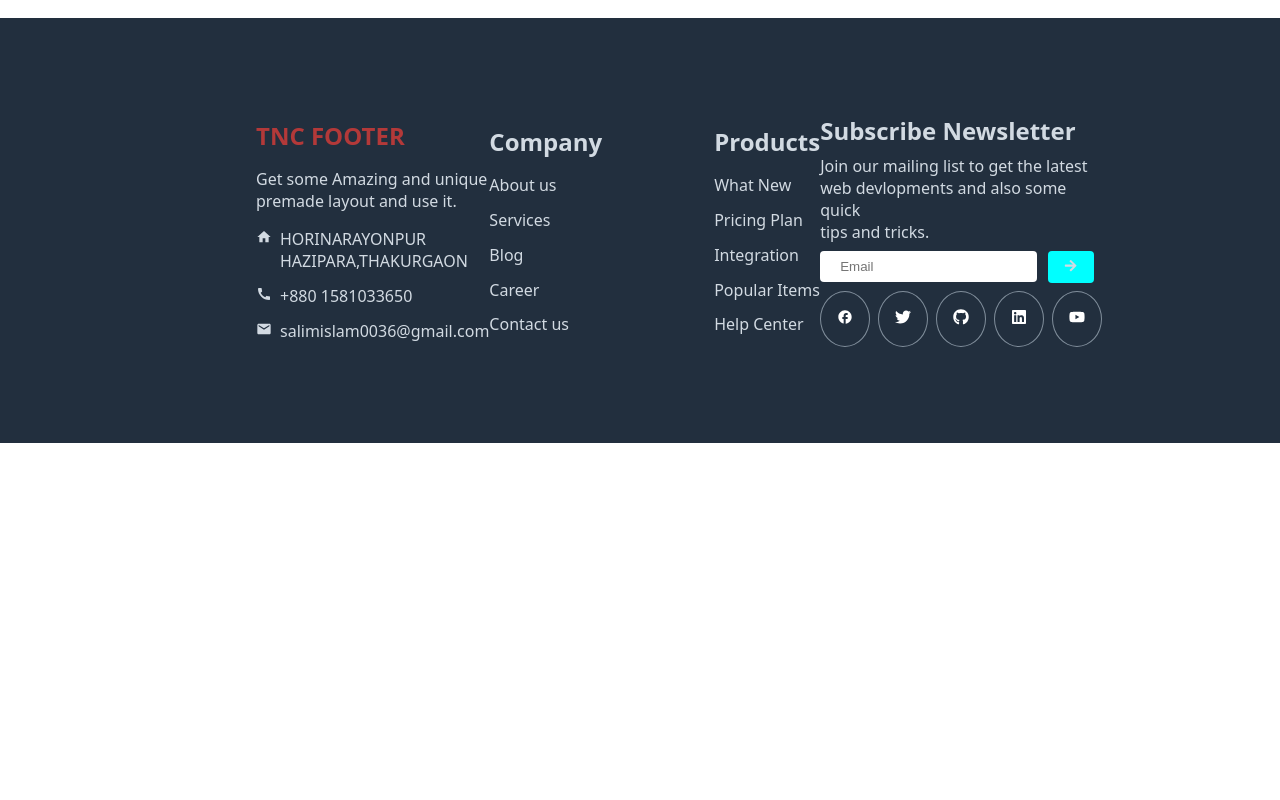
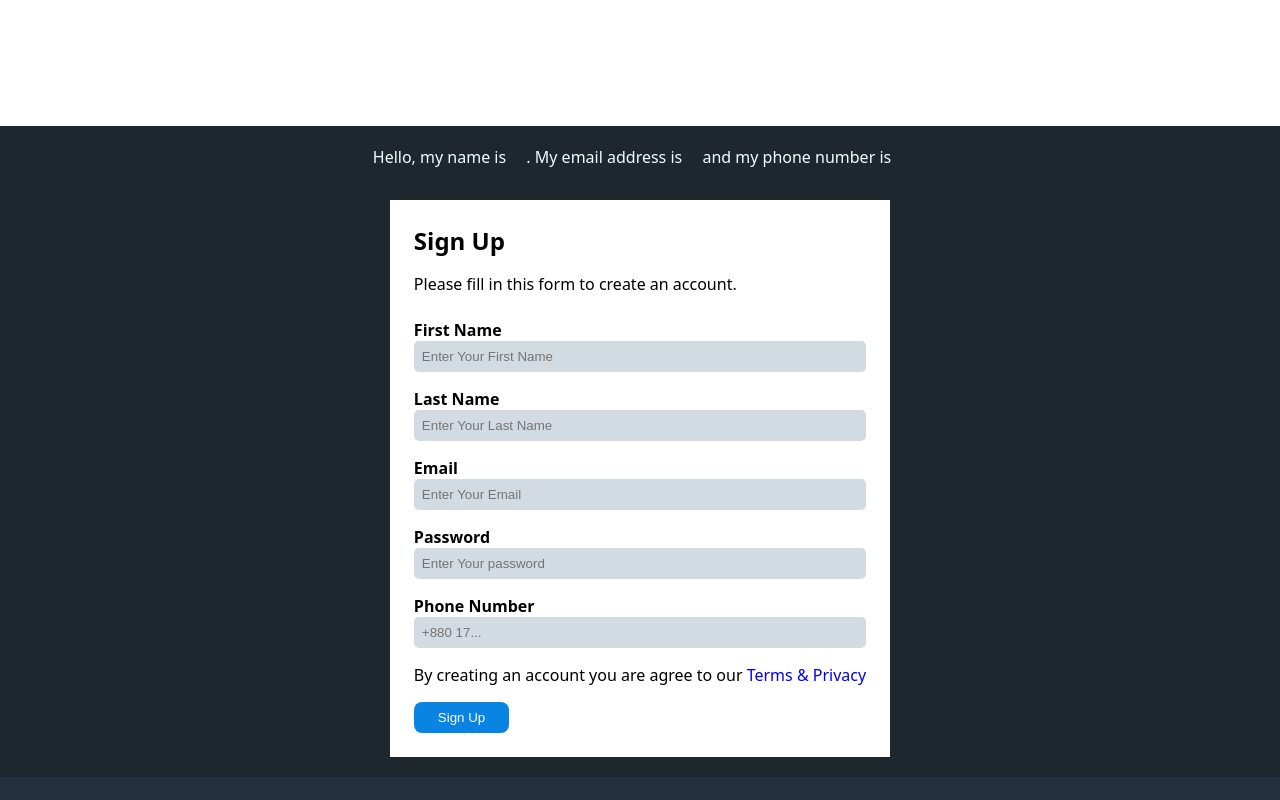
Before and after one commit to salim-khan-3/Practice-React-Class, a React (Vite) app: page / in a window 1280 px wide. Shown: the part 900-1700 px from the top of the page. Before the commit the page ends 1343 px from the top, so only its background shows below. Built offline with nearby package versions, Linux system fonts and the light colour scheme.

Commit message:
registration form

```diff
--- a/src/App.jsx
+++ b/src/App.jsx
@@ -2,6 +2,7 @@ import { Footer } from "./components/Footer"
 import { Header } from "./components/Header"
 import { MainContent } from "./components/MainContent"
 import { CounterApp } from "./counter/counter"
+import { RegistrationForm } from "./form/Form"
 
 export const App = () =>{
   return (
@@ -9,6 +10,7 @@ export const App = () =>{
       <Header/>
       <MainContent name="MD SALIM ISLAM" job= "MARKETING MENEGER" id= "123654789" phone="01783023657" email= "salimislam0036@gmail.com"/>
       <CounterApp/>
+      <RegistrationForm/>
       <Footer/>
     </>
   )
--- a/src/components/header.css
+++ b/src/components/header.css
@@ -143,7 +143,7 @@
   border-radius: 0.25rem;
 }
 .Arrow_button{
-  background-color: aqua;
+  background-color: #22a6b3;
   padding: 0.5rem 1rem;
   border-radius: 0.25rem;
   border: none;
--- a/src/counter/counter.css
+++ b/src/counter/counter.css
@@ -4,7 +4,7 @@
     box-sizing: border-box;
 }
 @import url('https://fonts.googleapis.com/css2?family=Cal+Sans&family=Gidole&family=Inter:ital,opsz,wght@0,14..32,100..900;1,14..32,100..900&family=Lato:ital,wght@0,100;0,300;0,400;0,700;0,900;1,100;1,300;1,400;1,700;1,900&family=Lexend+Giga:wght@100..900&family=Lexend:wght@100..900&family=Noto+Sans:ital,wght@0,100..900;1,100..900&family=Nunito:ital,wght@0,200..1000;1,200..1000&family=Playfair+Display:wght@400..900&family=Poppins:ital,wght@0,100;0,200;0,300;0,400;0,500;0,600;0,700;0,800;0,900;1,100;1,200;1,300;1,400;1,500;1,600;1,700;1,800;1,900&family=Raleway:ital,wght@0,100..900;1,100..900&family=Roboto+Condensed:ital,wght@0,100..900;1,100..900&family=Roboto+Flex:opsz,wght@8..144,100..1000&family=Roboto:ital,wght@0,100..900;1,100..900&family=Rubik:ital,wght@0,300..900;1,300..900&family=Space+Grotesk:wght@300..700&family=Work+Sans:ital,wght@0,100..900;1,100..900&display=swap');
-.container{
+.container, .counter_container{
     display: flex;
     align-items: center;
     justify-content: center;
@@ -14,9 +14,14 @@
 .counter_container{
     background-color: #95afc0;
     padding: 1.25rem;
+    flex-direction: column;
+    gap: 1rem;
 }
 .increment, .decrement, .reset{
     padding: 0.5rem 1rem;
+    border: none;
+    outline: none;
+    border-radius: 0.5rem;
 }
 .increment{
     background-color: #130f40;
@@ -30,3 +35,8 @@
     background-color: #b71540;
     color: #95afc0;
 }
+.inc_dec_reset{
+    display: flex;
+    align-items: center;
+    gap: 1rem;
+}
--- a/src/counter/counter.jsx
+++ b/src/counter/counter.jsx
@@ -20,9 +20,11 @@ export const CounterApp = () =>{
                 <h2 style={{textAlign:"center"}}>
                     <span>{count}</span>
                 </h2>
-                <button className="increment" onClick={handleIncrementCout}>Increment</button>
-                <button className="decrement" onClick={handleDecrementCount}>Decrement</button>
-                <button className="reset" onClick={()=>setCount(0)}>Reset</button>
+                <div className="inc_dec_reset">
+                    <button className="increment" onClick={handleIncrementCout}>Increment</button>
+                    <button className="decrement" onClick={handleDecrementCount}>Decrement</button>
+                    <button className="reset" onClick={()=>setCount(0)}>Reset</button>
+                </div>
             </div>
         </section>
     )
--- /dev/null
+++ b/src/form/Form.jsx
@@ -0,0 +1,112 @@
+import { useState } from "react";
+import "./form.css";
+import { IoWarningOutline } from "react-icons/io5";
+
+
+export const RegistrationForm = () =>{
+    //use state
+    const [user,setUser] = useState({
+        firstName:"",
+        lastName:"",
+        email:"",
+        password:"",
+        phoneNumber:"",
+    });
+
+    const [emailError,setEmailError] = useState('');
+
+    const handleInputChange= (e) =>{
+        const {name,value} =e.target;
+
+        setUser((prev)=>({...prev,[name]:value}))
+    if(name === "email"){
+            const emailRegex = /^[a-zA-Z0-9._%+-]+@[a-zA-Z0-9.-]+\.[a-zA-Z]{2,}$/
+        if(!emailRegex.test(value)){
+            setEmailError(`please input a valid email address`)
+        }else{
+            setEmailError("")
+        }
+        }
+    }
+
+    const handleFormSubmit= (event) =>{
+        event.preventDefault();
+
+        //final email validation
+         const emailRegex = /^[a-zA-Z0-9._%+-]+@[a-zA-Z0-9.-]+\.[a-zA-Z]{2,}$/;
+
+         if(!emailRegex.test(user.email)){
+            setEmailError(`please input a valid email address`);
+            return;
+         }
+
+        const formData = {
+            firstName : user.firstName,
+            lastName:user.lastName,
+            email:user.email,
+            password:user.password,
+            phoneNumber:user.phoneNumber,
+        }
+        console.log(formData);
+    }
+    return(
+        <section className="container_d">
+
+
+            <div className="Registration_form">
+                <div className="sign">
+                    <h1>Sign Up</h1>
+                    <p>Please fill in this form to create an account.</p>
+                </div>
+
+                <form  className="form" onSubmit={handleFormSubmit}>
+
+                    <div className="first_name">
+                        <label htmlFor="name">First Name</label> <br />
+                        <input type="text" name="firstName" placeholder= "Enter Your First Name" autoComplete="off" required value={user.firstName} onChange={handleInputChange}/>
+                        <span></span>
+                    </div>
+
+                    <div className="last_name">
+                        <label htmlFor="name">Last Name</label> <br />
+                        <input type="text" name="lastName" placeholder= "Enter Your Last Name" autoComplete="off" required value={user.lastName} onChange={handleInputChange}/>
+                    </div>
+
+                    <div className="email">
+                        <label htmlFor="email">Email</label> <br />
+                        <input type="email" name="email" id="email" placeholder= "Enter Your Email" autoComplete="off" value={user.email} onChange={handleInputChange}/>
+                        {
+                            emailError && <p className="flex-d"><IoWarningOutline />{emailError}</p>
+                        }
+                    </div>
+
+                    <div className="password">
+                        <label htmlFor="password">Password</label> <br />
+                        <input type="password" name="password" id="password" placeholder= "Enter Your password" autoComplete="off" required value={user.password} onChange={handleInputChange}/>
+                    </div>
+
+                    <div className="phone">
+                        <label htmlFor="phone">Phone Number</label> <br />
+                        <input type="phone" name="phoneNumber" id="number" placeholder= "+880 17..." autoComplete="off" required value={user.phoneNumber} onChange={handleInputChange}/>
+                    </div>
+
+                    <div>
+                        <p>By creating an account you are agree to our <span className="terms"><a href="#">Terms & Privacy</a></span></p>
+                    </div>
+
+                    <div className="button">
+                        <button type="submit" className="btn">Sign Up</button>
+                    </div>
+                </form>
+            </div>
+
+            <div className="userInfo">
+                <p>Hello, my name is
+                    <span className="bold_name">{user. firstName} {user.lastName}</span>
+                    . My email address is <span className="bold_name"> {user.email}</span>
+                     and my phone number is <span className="bold_name">{user.phoneNumber}</span>
+                </p>
+            </div>
+        </section>
+    )
+}
--- /dev/null
+++ b/src/form/form.css
@@ -0,0 +1,73 @@
+*{
+    margin:0;
+    padding: 0;
+    box-sizing: border-box;
+}
+
+@import url('https://fonts.googleapis.com/css2?family=Cal+Sans&family=Gidole&family=Inter:ital,opsz,wght@0,14..32,100..900;1,14..32,100..900&family=Lato:ital,wght@0,100;0,300;0,400;0,700;0,900;1,100;1,300;1,400;1,700;1,900&family=Lexend+Giga:wght@100..900&family=Lexend:wght@100..900&family=Noto+Sans:ital,wght@0,100..900;1,100..900&family=Nunito:ital,wght@0,200..1000;1,200..1000&family=Playfair+Display:wght@400..900&family=Poppins:ital,wght@0,100;0,200;0,300;0,400;0,500;0,600;0,700;0,800;0,900;1,100;1,200;1,300;1,400;1,500;1,600;1,700;1,800;1,900&family=Raleway:ital,wght@0,100..900;1,100..900&family=Roboto+Condensed:ital,wght@0,100..900;1,100..900&family=Roboto+Flex:opsz,wght@8..144,100..1000&family=Roboto:ital,wght@0,100..900;1,100..900&family=Rubik:ital,wght@0,300..900;1,300..900&family=Space+Grotesk:wght@300..700&family=Work+Sans:ital,wght@0,100..900;1,100..900&display=swap');
+
+.container_d{
+  display: flex;
+  align-items: center;
+  justify-content: center;
+  flex-direction: column-reverse;
+  gap: 2rem;
+  padding: 20px;
+  background-color: #1e272e;
+  font-family: "Noto Sans", sans-serif;
+}
+.form{
+  display: flex;
+  flex-direction: column;
+  gap: 1rem;
+}
+input{
+  padding: 0.5rem ;
+  width: 100%;
+  background-color: #d2dae2;
+  border: none;
+  outline: none;
+  border-radius: 5px;
+}
+.Registration_form{
+  background-color: #fff;
+  padding:1.5rem;
+  display: flex;
+  flex-direction: column;
+  gap: 1.5rem;
+}
+.sign{
+  display: flex;
+  flex-direction: column;
+  align-items: flex-start;
+  gap: 1rem;
+}
+.btn{
+  padding: 0.5rem 1.5rem;
+  background-color: #0984e3;
+  color: #fff;
+  border: none;
+  outline: none;
+  border-radius: 0.5rem;
+}
+label{
+  font-weight: bold;
+  font-size: 1rem;
+}
+.terms a{
+  text-decoration: none;
+}
+.userInfo{
+  color: azure;
+}
+.bold_name{
+  font-weight: bold;
+  color: #0984e3;
+  margin: 0rem 0.5rem;
+}
+.flex-d{
+  display: flex;
+  align-items: center;
+  gap: 0.5rem;
+  color: red;
+}
```
